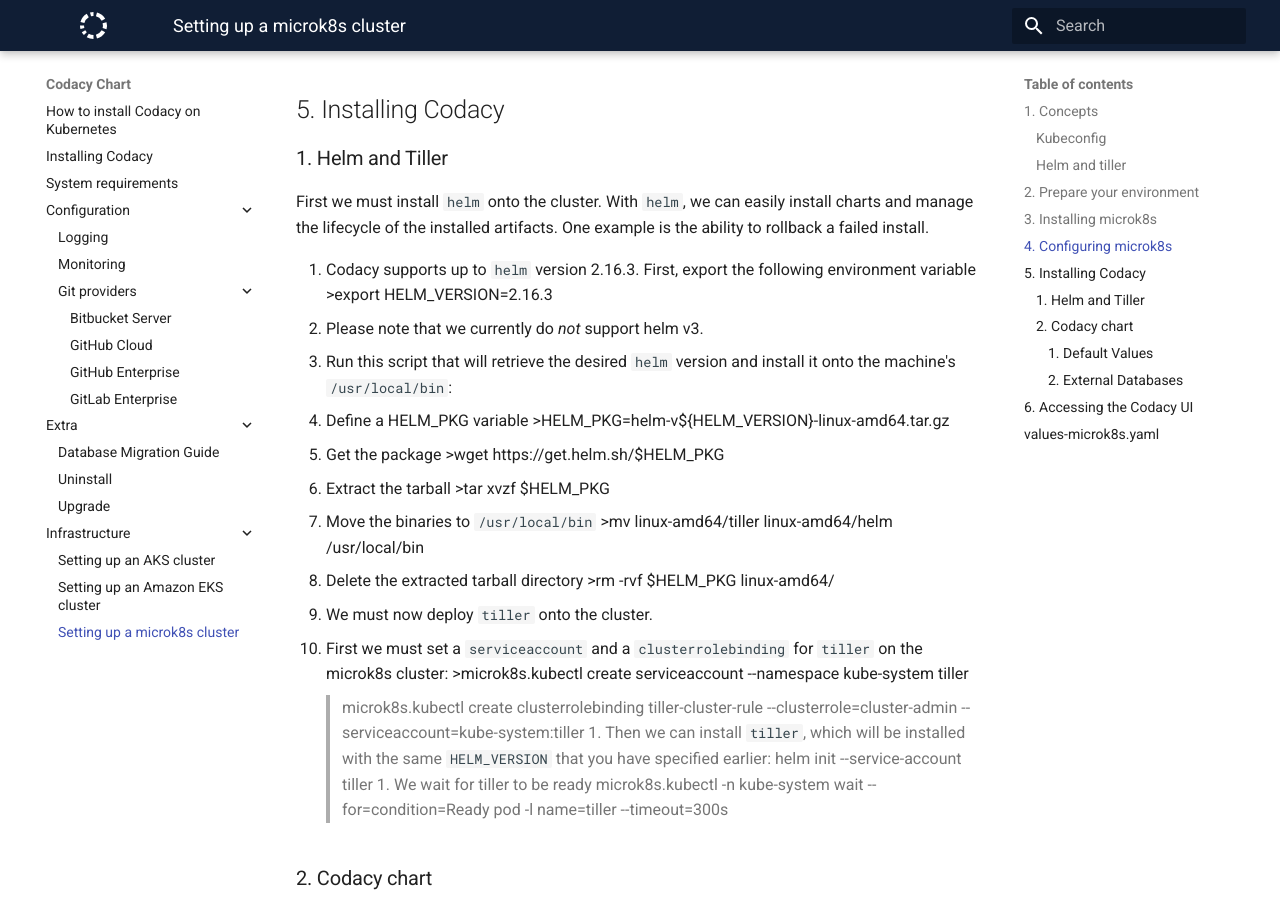
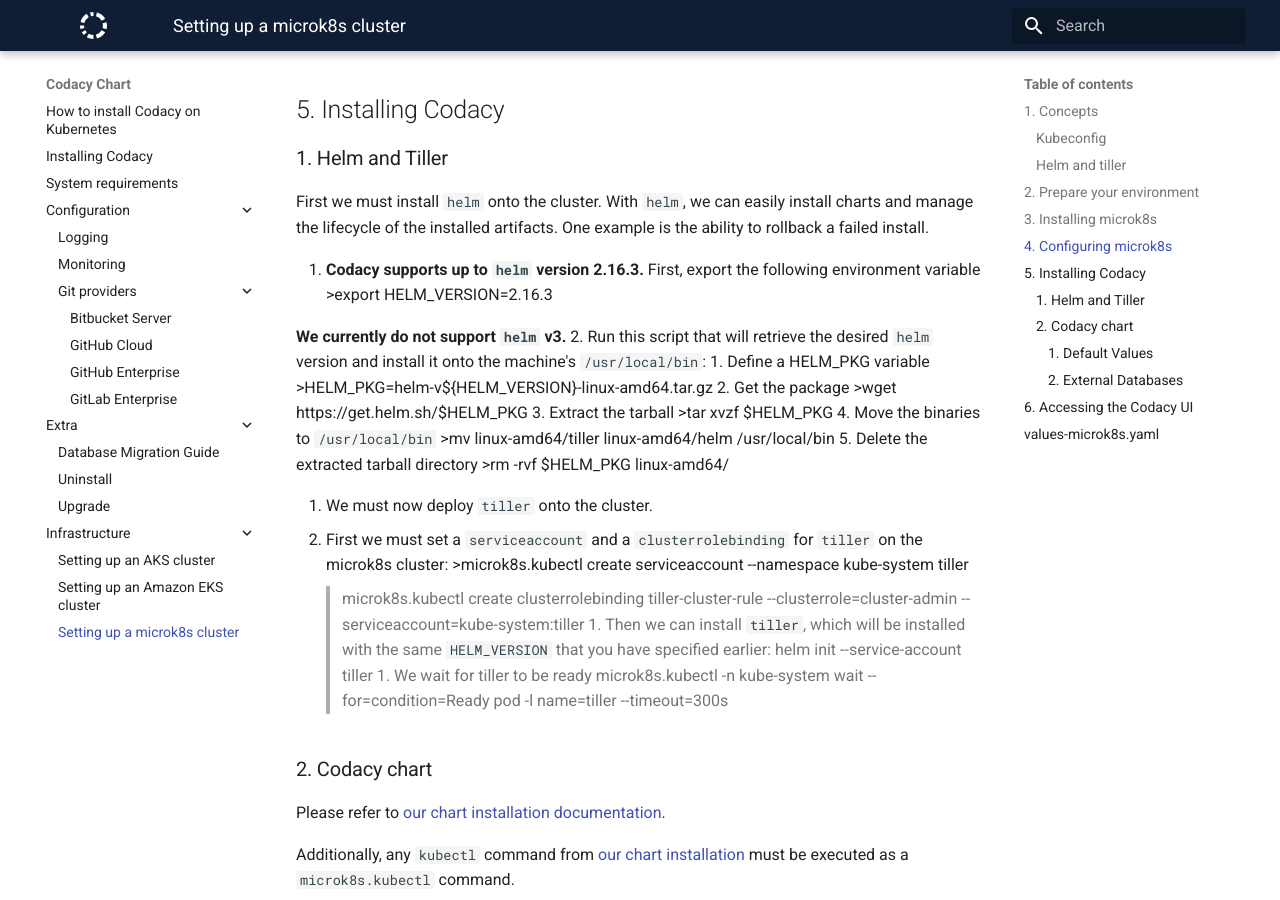
Before and after one commit to codacy/chart, an MkDocs documentation site: the page built from docs/infrastructure/microk8s-quickstart.md, in a window 1280 px wide and 900 px high, scrolled down 2147 px. Built offline with MkDocs 1.6.1 and Material for MkDocs 9.7.7, drawn with Linux system fonts in a browser that asks for light colours.

Commit message:
fix: helm version in bold

```diff
--- a/docs/infrastructure/microk8s-quickstart.md
+++ b/docs/infrastructure/microk8s-quickstart.md
@@ -77,9 +77,10 @@
 
 First we must install `helm` onto the cluster. With `helm`, we can easily install charts and manage the lifecycle of the installed artifacts. One example is the ability to rollback a failed install.
 
-1. Codacy supports up to `helm` version 2.16.3. First, export the following environment variable
+1. __Codacy supports up to `helm` version 2.16.3.__ First, export the following environment variable
     >export HELM_VERSION=2.16.3
-   1. Please note that we currently do *not* support helm v3.
+
+   __We currently do not support `helm` v3.__
 2. Run this script that will retrieve the desired `helm` version and install it onto the machine's `/usr/local/bin`:
    1. Define a HELM_PKG variable
       >HELM_PKG=helm-v${HELM_VERSION}-linux-amd64.tar.gz
```
